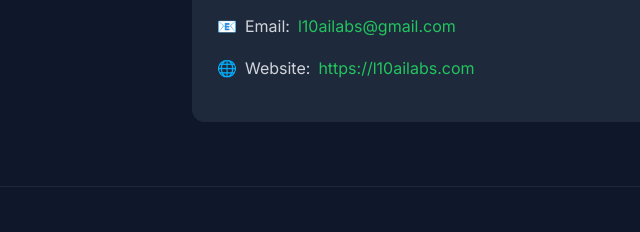
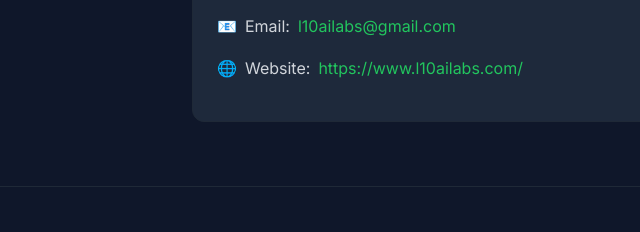
Before and after one commit to Legend-10/WhatsappAgentDemo, a plain HTML site: page terms-and-conditions/index.html in a window 1280 px wide. Shown: the part 5209-5441 px from the top of the page, 0-640 px from the left. Drawn offline with nearby package versions, Linux system fonts and the light colour scheme.

Commit message:
Update index.html

```diff
--- a/terms-and-conditions/index.html
+++ b/terms-and-conditions/index.html
@@ -236,7 +236,7 @@
             <span class="text-primary">📧</span> Email: <a href="mailto:l10ailabs@gmail.com" class="text-primary hover:underline">l10ailabs@gmail.com</a>
           </p>
           <p class="flex items-center gap-2">
-            <span class="text-primary">🌐</span> Website: <a href="https://l10ailabs.com" class="text-primary hover:underline">https://l10ailabs.com</a>
+            <span class="text-primary">🌐</span> Website: <a href="https://www.l10ailabs.com/" class="text-primary hover:underline">https://www.l10ailabs.com/</a>
           </p>
         </div>
 
```
